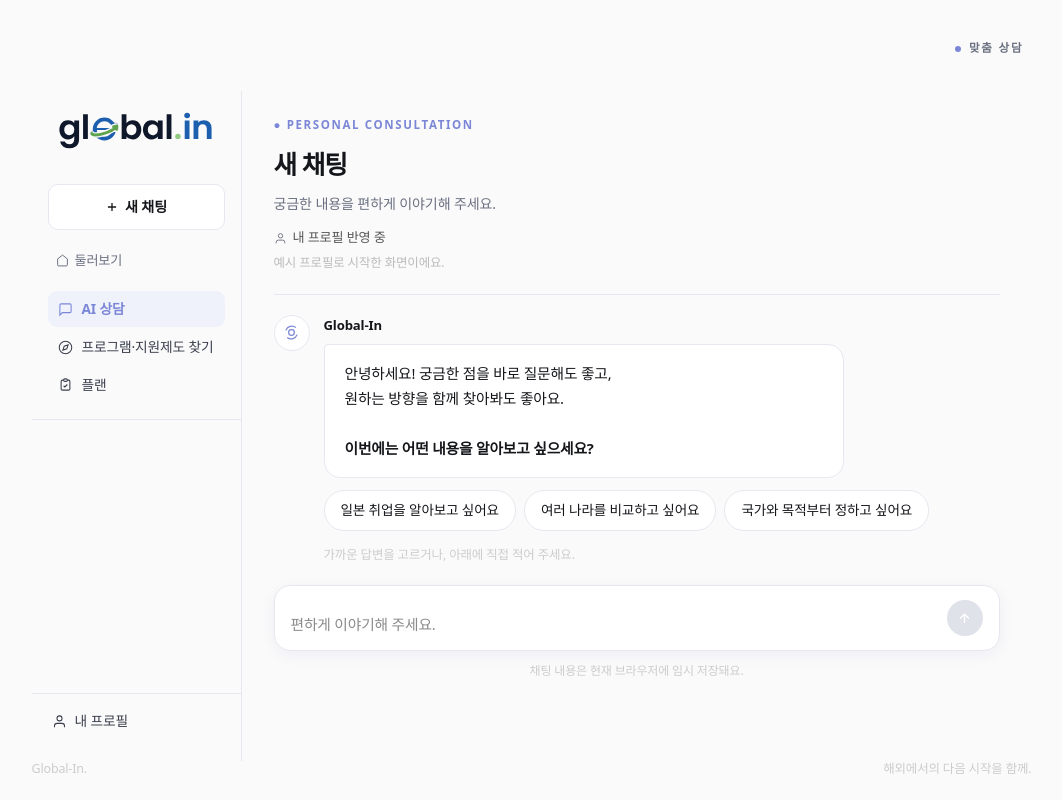
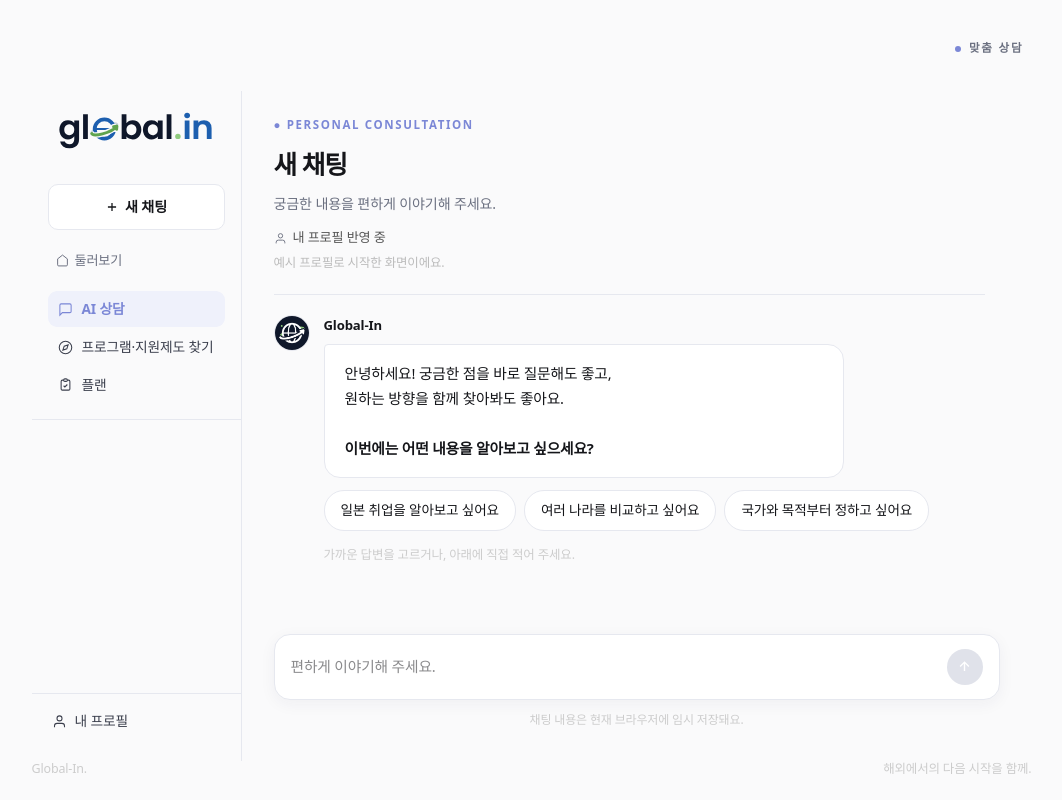
Before and after one commit to 2026-AI-Life-Idea-Challenge/global-in, a Next.js app in the folder frontend/: page /chat in a window 1280 px wide. Shown: the whole page, without its empty margins (101-1163 px from the left). Built offline with nearby package versions, Linux system fonts and the light colour scheme; a web font is replaced by a local one.

Commit message:
fix: 상담 페이지 UI 및 입력창 동작 개선

```diff
--- a/frontend/app/chat/page.tsx
+++ b/frontend/app/chat/page.tsx
@@ -1,3 +1,4 @@
+
 "use client";
 
 import {
@@ -38,6 +39,7 @@ interface ChatSession {
 
 const STORAGE_KEY = "global-in-chats";
 const ACTIVE_CHAT_KEY = "global-in-active-chat";
+const AI_LOGO = "/logo/global-in-icon-512.png";
 
 const FLAGS: Record<string, string> = {
   독일: '<rect width="30" height="7" fill="#111"/><rect y="7" width="30" height="6.5" fill="#d00"/><rect y="13.5" width="30" height="6.5" fill="#ffce00"/>',
@@ -115,6 +117,34 @@ function renderContent(text: string) {
       </span>
     );
   });
+}
+
+function AiAvatar() {
+  return (
+    <div
+      style={{
+        width: 36,
+        height: 36,
+        borderRadius: "50%",
+        border: "1.5px solid var(--ln)",
+        background: "#fff",
+        display: "grid",
+        placeItems: "center",
+        flexShrink: 0,
+        overflow: "hidden",
+      }}
+    >
+      <img
+        src={AI_LOGO}
+        alt="Global-In AI"
+        style={{
+          width: "100%",
+          height: "100%",
+          objectFit: "cover",
+        }}
+      />
+    </div>
+  );
 }
 
 function ProgramCard({
@@ -314,6 +344,7 @@ function ChatPageInner() {
 
   const autoSentRef = useRef(false);
   const messagesContainerRef = useRef<HTMLDivElement>(null);
+  const inputRef = useRef<HTMLTextAreaElement>(null);
   const didMountRef = useRef(false);
 
   // --------------------------------------------------
@@ -412,7 +443,29 @@ function ChatPageInner() {
   }, [messages, currentChatId, isHydrated]);
 
   // --------------------------------------------------
-  // 5. 상세 페이지에서 AI와 상담하기를 클릭한 경우
+  // 5. 입력 내용에 따라 입력창 높이 자동 조절
+  // --------------------------------------------------
+  useLayoutEffect(() => {
+    const textarea = inputRef.current;
+    if (!textarea) return;
+
+    const MAX_HEIGHT = 160;
+
+    textarea.style.height = "auto";
+
+    const nextHeight = Math.min(
+      textarea.scrollHeight,
+      MAX_HEIGHT
+    );
+
+    textarea.style.height = `${nextHeight}px`;
+
+    textarea.style.overflowY =
+      textarea.scrollHeight > MAX_HEIGHT ? "auto" : "hidden";
+  }, [input]);
+
+  // --------------------------------------------------
+  // 6. 상세 페이지에서 AI와 상담하기를 클릭한 경우
   // --------------------------------------------------
   useEffect(() => {
     if (!isHydrated || autoSentRef.current) return;
@@ -436,7 +489,7 @@ function ChatPageInner() {
   }, [isHydrated, searchParams]);
 
   // --------------------------------------------------
-  // 6. 처음 화면에 들어왔을 때 스크롤 초기화
+  // 7. 처음 화면에 들어왔을 때 스크롤 초기화
   // --------------------------------------------------
   useLayoutEffect(() => {
     const html = document.documentElement;
@@ -446,7 +499,12 @@ function ChatPageInner() {
     html.style.scrollbarGutter = "stable";
     html.style.scrollBehavior = "auto";
 
-    window.scrollTo({ top: 0, left: 0, behavior: "auto" });
+    window.scrollTo({
+      top: 0,
+      left: 0,
+      behavior: "auto",
+    });
+
     html.scrollTop = 0;
     document.body.scrollTop = 0;
 
@@ -461,7 +519,7 @@ function ChatPageInner() {
   }, []);
 
   // --------------------------------------------------
-  // 7. 메시지가 추가되면 아래로 스크롤
+  // 8. 메시지가 추가되면 대화 영역 아래로 스크롤
   // --------------------------------------------------
   useEffect(() => {
     if (!isHydrated) return;
@@ -471,25 +529,23 @@ function ChatPageInner() {
       return;
     }
 
+    const container = messagesContainerRef.current;
+
+    if (!container) return;
+
     if (messages.length <= 1) {
-      if (messagesContainerRef.current) {
-        messagesContainerRef.current.scrollTop = 0;
-      }
+      container.scrollTop = 0;
       return;
     }
 
-    const container = messagesContainerRef.current;
-
-    if (container) {
     container.scrollTo({
       top: container.scrollHeight,
       behavior: "smooth",
     });
-    }
   }, [messages, loading, isHydrated]);
 
   // --------------------------------------------------
-  // 8. 프로그램 비교 기능
+  // 9. 프로그램 비교 기능
   // --------------------------------------------------
   function toggleCompare(id: string | number) {
     setCompareIds((prev) =>
@@ -516,7 +572,7 @@ function ChatPageInner() {
   );
 
   // --------------------------------------------------
-  // 9. 새 채팅 시작
+  // 10. 새 채팅 시작
   // --------------------------------------------------
   function startNewChat() {
     setMessages(INITIAL_MESSAGES);
@@ -535,7 +591,7 @@ function ChatPageInner() {
   }
 
   // --------------------------------------------------
-  // 10. 기존 채팅 선택
+  // 11. 기존 채팅 선택
   // --------------------------------------------------
   function selectChat(id: string) {
     const selected = sessions.find((chat) => chat.id === id);
@@ -558,7 +614,7 @@ function ChatPageInner() {
   }
 
   // --------------------------------------------------
-  // 11. 메시지 전송
+  // 12. 메시지 전송
   // --------------------------------------------------
   async function send(text: string) {
     if (!isHydrated || !text.trim() || loading) return;
@@ -711,15 +767,28 @@ function ChatPageInner() {
         />
 
         <main
-          ref={messagesContainerRef}
           style={{
             flex: 1,
             display: "flex",
             flexDirection: "column",
             minWidth: 0,
             minHeight: 0,
+            overflow: "hidden",
+          }}
+        >
+          {/* 상담 상단 + 대화 내용: 하나의 영역으로 함께 스크롤 */}
+          <div
+            ref={messagesContainerRef}
+            style={{
+              flex: "1 1 0%",
+              minHeight: 0,
               overflowY: "auto",
+              overflowX: "hidden",
               overscrollBehavior: "contain",
+              scrollbarGutter: "stable",
+              display: "flex",
+              flexDirection: "column",
+              paddingBottom: 20,
             }}
           >
             {/* 상담 페이지 상단 */}
@@ -797,8 +866,7 @@ function ChatPageInner() {
             {/* 대화 내용 */}
             <div
               style={{
-              flex: "0 0 auto",
-              padding: "0 32px",
+                padding: "0 32px 20px",
                 display: "flex",
                 flexDirection: "column",
                 gap: 20,
@@ -814,30 +882,8 @@ function ChatPageInner() {
                         alignItems: "flex-start",
                       }}
                     >
-                    <div
-                      style={{
-                        width: 36,
-                        height: 36,
-                        borderRadius: "50%",
-                        border: "1.5px solid var(--ln)",
-                        background: "#fff",
-                        display: "grid",
-                        placeItems: "center",
-                        flexShrink: 0,
-                      }}
-                    >
-                      <svg
-                        width="17"
-                        height="17"
-                        viewBox="0 0 24 24"
-                        fill="none"
-                        stroke="var(--ac)"
-                        strokeWidth="1.8"
-                      >
-                        <circle cx="12" cy="12" r="4" />
-                        <path d="M4 9a9 9 0 0 1 14-4M20 15a9 9 0 0 1-14 4" />
-                      </svg>
-                    </div>
+                      {/* AI 프로필 */}
+                      <AiAvatar />
 
                       <div style={{ minWidth: 0, flex: 1 }}>
                         <div
@@ -1122,7 +1168,8 @@ function ChatPageInner() {
                         {[
                           {
                             label: "국가",
-                          render: (p: Program) => p.country ?? "여러 국가",
+                            render: (p: Program) =>
+                              p.country ?? "여러 국가",
                           },
                           {
                             label: "유형",
@@ -1141,7 +1188,8 @@ function ChatPageInner() {
                             key={ri}
                             style={{
                               borderTop: "1px solid var(--ln)",
-                            background: ri % 2 === 0 ? "#fff" : "#fafbfc",
+                              background:
+                                ri % 2 === 0 ? "#fff" : "#fafbfc",
                             }}
                           >
                             <td
@@ -1231,11 +1279,12 @@ function ChatPageInner() {
                 </div>
               )}
             </div>
+          </div>
 
-          {/* 메시지 입력창 */}
+          {/* 메시지 입력창: 스크롤 영역 바깥에 고정 */}
           <div
             style={{
-              padding: "20px 32px 16px",
+              padding: "20px 32px 10px",
               flexShrink: 0,
             }}
           >
@@ -1246,7 +1295,7 @@ function ChatPageInner() {
               }}
               style={{
                 display: "flex",
-                alignItems: "flex-end",
+                alignItems: "center",
                 gap: 10,
                 background: "#fff",
                 border: "1px solid var(--ln)",
@@ -1256,6 +1305,7 @@ function ChatPageInner() {
               }}
             >
               <textarea
+                ref={inputRef}
                 value={input}
                 onChange={(e) => setInput(e.target.value)}
                 onKeyDown={(e) => {
@@ -1269,13 +1319,22 @@ function ChatPageInner() {
                 style={{
                   flex: 1,
                   minWidth: 0,
+                  minHeight: 24,
+                  maxHeight: 160,
+                  height: 24,
                   border: "none",
                   outline: "none",
                   resize: "none",
+                  overflowY: "hidden",
+                  overflowX: "hidden",
                   fontSize: "0.92rem",
                   lineHeight: 1.6,
                   background: "transparent",
                   fontFamily: "inherit",
+                  padding: 0,
+                  boxSizing: "border-box",
+                  scrollbarWidth: "thin",
+                  alignSelf: "center",
                 }}
               />
 
--- a/frontend/components/Sidebar.tsx
+++ b/frontend/components/Sidebar.tsx
@@ -1,3 +1,4 @@
+
 "use client";
 
 import { useRouter, usePathname } from "next/navigation";
@@ -211,29 +212,47 @@ export default function Sidebar({
       {isChat && (
         <div
           style={{
+            display: "flex",
+            flexDirection: "column",
             flex: 1,
             minHeight: 0,
-            overflowY: "auto",
-            overflowX: "hidden",
-            padding: "14px 16px",
-            overscrollBehavior: "contain",
+            overflow: "hidden",
           }}
         >
+          {/* 고정되는 제목 */}
           {sessions.length > 0 && (
+            <div
+              style={{
+                flexShrink: 0,
+                padding: "14px 16px 8px",
+                background: "var(--bg)",
+              }}
+            >
               <div
                 style={{
                   fontSize: "0.72rem",
                   color: "var(--mu)",
                   fontWeight: 600,
                   letterSpacing: "0.06em",
-                marginBottom: 8,
                   paddingLeft: 2,
                 }}
               >
                 채팅 목록
               </div>
+            </div>
           )}
 
+          {/* 실제 채팅 항목만 스크롤 */}
+          <div
+            style={{
+              flex: 1,
+              minHeight: 0,
+              overflowY: "auto",
+              overflowX: "hidden",
+              padding: "0 16px 14px",
+              overscrollBehavior: "contain",
+            }}
+          >
             {sessions.map((s) => (
               <button
                 key={s.id}
@@ -278,6 +297,7 @@ export default function Sidebar({
               </button>
             ))}
           </div>
+        </div>
       )}
 
       {/* 내 프로필 */}
```
Lines whose indentation alone changed are shown as unchanged.
